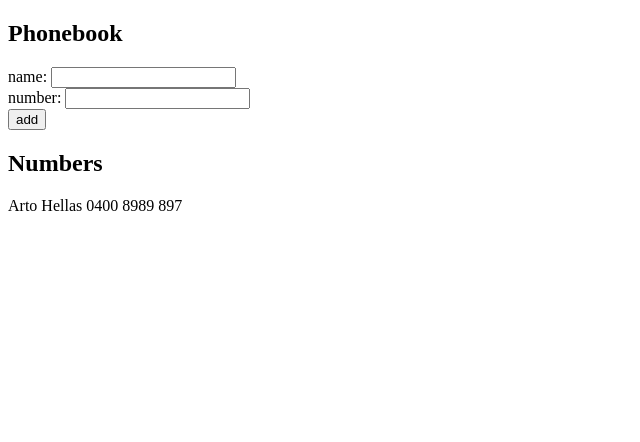
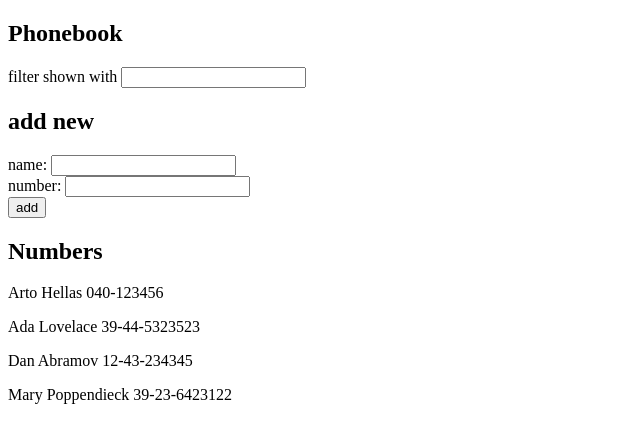
Before and after one commit to mosh-pirk/tamk-fullstack, a React (Create React App) app in the folder osa1/tehtavat/: page / in a window 1280 px wide. Shown: the top 442 px of the page, without its empty margins (0-640 px from the left). Built offline with nearby package versions, Linux system fonts and the light colour scheme.

Commit message:
tehtävä 2.9

```diff
--- a/osa1/tehtavat/src/App.js
+++ b/osa1/tehtavat/src/App.js
@@ -2,13 +2,14 @@ import {useState} from "react";
 
 const App = () => {
     const [persons, setPersons] = useState([
-        {
-            name: 'Arto Hellas',
-            phone: '0400 8989 897'
-        }
+        {name: 'Arto Hellas', number: '040-123456'},
+        {name: 'Ada Lovelace', number: '39-44-5323523'},
+        {name: 'Dan Abramov', number: '12-43-234345'},
+        {name: 'Mary Poppendieck', number: '39-23-6423122'}
     ])
     const [newName, setNewName] = useState('')
-    const [newPhone, setNewPhone] = useState('')
+    const [newNumber, setNewNumber] = useState('')
+    const [filter, setFilter] = useState('')
 
     const handleAddPerson = (event) => {
         event.preventDefault()
@@ -19,11 +20,11 @@ const App = () => {
         }
         const person = {
             name: newName,
-            phone: newPhone
+            number: newNumber
         }
         if (newName.length > 1) setPersons(persons.concat(person))
         setNewName('')
-        setNewPhone('')
+        setNewNumber('')
     }
 
     const handlePerson = (e) => {
@@ -31,29 +32,39 @@ const App = () => {
     }
 
     const handlePhone = (e) => {
-        setNewPhone(e.target.value)
+        setNewNumber(e.target.value)
     }
+    const handelFilter = (e) => {
+        setFilter(e.target.value)
+        return persons.filter(person => person.name.includes(filter))
+    }
+
+    const filteredPersons = persons.filter(person => person.name.includes(filter))
+        .map((person, i) => <p key={i}>{
+            `${person.name} ${person.number}`
+        }</p>)
+
 
     return (
         <div>
             <h2>Phonebook</h2>
+            <div>
+                filter shown with <input value={filter} onChange={handelFilter}/>
+            </div>
+            <h2>add new</h2>
             <form>
                 <div>
                     name: <input value={newName} onChange={handlePerson}/>
                 </div>
                 <div>
-                    number: <input value={newPhone} onChange={handlePhone}/>
+                    number: <input value={newNumber} onChange={handlePhone}/>
                 </div>
                 <div>
                     <button type="submit" onClick={handleAddPerson}>add</button>
                 </div>
             </form>
             <h2>Numbers</h2>
-            <div>
-                {persons.map((person, i) => <p key={i}>{
-                    `${person.name} ${person.phone}`
-                }</p>)}
-            </div>
+            <div>{filteredPersons}</div>
         </div>
     )
 
```
